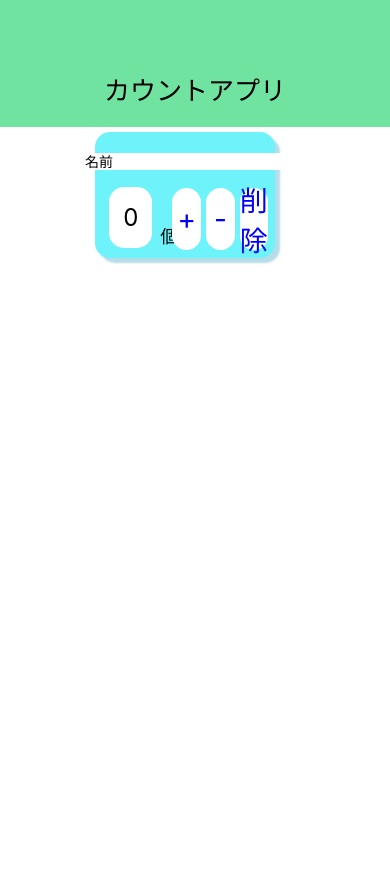
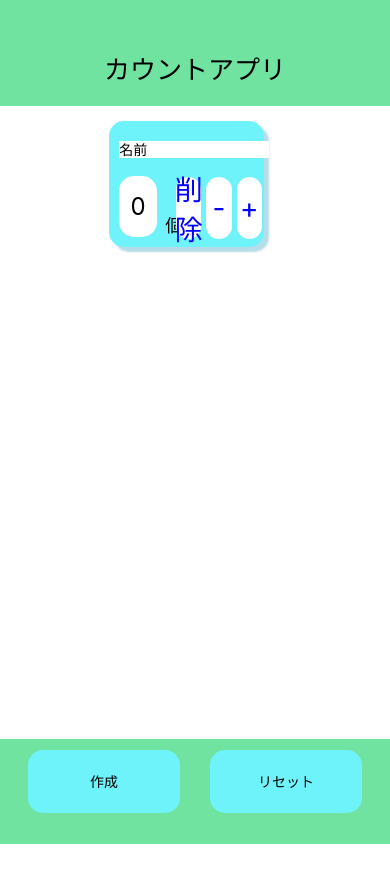
Before and after one commit to illionillion/multiCountApp, a React Native app: screen / in a window 390 px wide. Shown: the top 882 px of the page. After the commit the page ends 844 px from the top, so only its background shows below. Built offline with nearby package versions, Linux system fonts and the light colour scheme.

Commit message:
コンポーネント化、カウンター増やすところまで行った。スクロールできない

```diff
--- a/App.tsx
+++ b/App.tsx
@@ -1,15 +1,28 @@
-import { StatusBar } from 'expo-status-bar';
-import { StyleSheet, Text, View, Button } from 'react-native';
+import { StyleSheet, Text, View, ScrollView, Button } from 'react-native';
 import Counter from './components/Counter';
 import Header from './components/Header';
+import Footer from './components/Footer';
+import { useState } from 'react';
 
 export default function App() {
+  const [num, setNum] = useState(1)
+  const [counter, setCounter] = useState([0])
+  const addCounter = () => {
+    if(num > 3)return
+    setNum(prev => prev + 1)
+    setCounter([...counter, num])
+    // console.log(num);
+    // console.log(counter);
+  }
   return (
     <View style={styles.container}>
       <Header/>
       <View style = {styles.mainContainer}>
-        <Counter/>
+        {/* <ScrollView style = {styles.scroll}> */}
+          {counter.map((e)=>(<Counter key={e} />))}
+        {/* </ScrollView> */}
       </View>
+      <Footer events = {{addCounter}}/>
     </View>
   );
 }
@@ -19,9 +32,15 @@ const styles = StyleSheet.create({
     flex: 1,
     backgroundColor: '#fff',
     alignItems: 'center',
+    flexDirection:'column',
   },
   mainContainer: {
-    height: '100%',
-    marginTop:5,
+    flex:6,
+    overflow:'scroll',
+    // flexDirection:'row',
+  },
+  scroll:{
+    // width:'100%',
+    flex:1
   }
 });
--- /dev/null
+++ b/components/ButtonContainer.tsx
@@ -0,0 +1,25 @@
+import { StyleSheet, View, } from "react-native";
+import { PlusButton, MinusButton, DeleteButton } from "./CountButton";
+
+const ButtonContainer = ({events}:any):JSX.Element => {
+    return(
+        <View style = {styles.buttonContainer}>
+            <DeleteButton/>
+            <MinusButton event = {events.Minus}/>
+            <PlusButton event = {events.Plus}/>
+        </View>
+    )
+}
+
+const styles = StyleSheet.create({
+    buttonContainer:{
+        flex: 2,
+        flexDirection:"row",
+        justifyContent:"center",
+        textAlign:"center",
+        alignItems:"center",
+        marginLeft: 18,
+    },
+})
+
+export default ButtonContainer
--- /dev/null
+++ b/components/CountButton.tsx
@@ -0,0 +1,45 @@
+import { StyleSheet, Text, TouchableOpacity } from "react-native";
+
+const PlusButton = ({event}:any):JSX.Element => {
+
+    return (
+        <TouchableOpacity style = {styles.button} onPress = {event}>
+            <Text style = {styles.buttonText}>+</Text>
+        </TouchableOpacity>
+    )
+}
+const MinusButton = ({event}:any):JSX.Element => {
+
+    return (
+        <TouchableOpacity style = {styles.button} onPress = {event}>
+            <Text style = {styles.buttonText}>-</Text>
+        </TouchableOpacity>
+    )
+}
+const DeleteButton = ({event}:any):JSX.Element => {
+
+    return (
+        <TouchableOpacity style = {styles.button}>
+            <Text style = {styles.buttonText}>削除</Text>
+        </TouchableOpacity>
+    )
+}
+
+const styles = StyleSheet.create({
+    button: {
+        justifyContent:"center",
+        textAlign:"center",
+        alignItems:"center",
+        borderRadius:15,
+        width: '30%',
+        height: '80%',
+        marginRight: 5,
+        backgroundColor: '#ffffff',
+    },
+    buttonText: {
+        color: 'blue',
+        fontSize: 28,
+    }
+})
+
+export {PlusButton, MinusButton, DeleteButton}
--- /dev/null
+++ b/components/CountNumber.tsx
@@ -0,0 +1,42 @@
+import { StyleSheet, View, Text } from "react-native";
+
+const CountNumber = ({count}:any):JSX.Element => {
+    return (
+        <View style = {styles.countNumberContainer}>
+            <View style = {styles.countNumber}>
+                <Text style = {styles.countNumberText}>
+                    {count}
+                </Text>
+            </View>
+            <Text style = {styles.countText}>個</Text>
+        </View>
+    )
+}
+
+const styles = StyleSheet.create({
+    countNumberContainer: {
+        flex: 1,
+        flexDirection: "row",
+        alignItems:"flex-end",
+        marginTop:0,
+        marginStart:10,
+        marginBottom: 10,
+    },
+    countNumber: {
+        width:'90%',
+        height: '90%',
+        backgroundColor: '#ffffff',
+        justifyContent:"center",
+        alignItems:"center",
+        borderRadius: 15,
+    },
+    countNumberText:{
+        fontSize: 24
+    },
+    countText:{
+        fontSize: 18,
+        marginStart:8
+    }
+})
+
+export default CountNumber
--- a/components/Counter.tsx
+++ b/components/Counter.tsx
@@ -1,7 +1,9 @@
 import { useState } from "react";
-import { StyleSheet, View, Text, TextInput, Button, TouchableOpacity } from "react-native";
+import { StyleSheet, View } from "react-native";
+import CounterName from "./CounterName";
+import CounterMain from "./CounterMain";
 
-const Counter = () => {
+const Counter = ():JSX.Element => {
 
     const [count, setCount] = useState(0)
 
@@ -15,32 +17,8 @@ const Counter = () => {
 
     return (
         <View style = {styles.counterContainer}>
-            <View style = {styles.counterNameContainer}>
-                <View style  = {styles.counterName}>
-                    <TextInput style = {{}} placeholder = "名前"/>
-                </View>
-            </View>
-            <View style = {styles.counterMain}>
-                <View style = {styles.countNumberContainer}>
-                    <View style = {styles.countNumber}>
-                        <Text style = {{fontSize: 24}}>
-                            {count}
-                        </Text>
-                    </View>
-                    <Text style = {{fontSize: 18, marginStart:8}}>個</Text>
-                </View>
-                <View style = {styles.buttonContainer}>
-                    <TouchableOpacity style = {styles.button} onPress = {Plus}>
-                        <Text style = {styles.buttonText}>+</Text>
-                    </TouchableOpacity>
-                    <TouchableOpacity style = {styles.button} onPress = {Minus}>
-                        <Text style = {styles.buttonText}>-</Text>
-                    </TouchableOpacity>
-                    <TouchableOpacity style = {styles.button}>
-                        <Text style = {styles.buttonText}>削除</Text>
-                    </TouchableOpacity>
-                </View>
-            </View>
+            <CounterName/>
+            <CounterMain props={{count, Minus, Plus}}/>
         </View>
     )
 }
@@ -48,10 +26,10 @@ const Counter = () => {
 const styles = StyleSheet.create({
     counterContainer: {
       width: '90%',
-      height: '15%',
+      height: '20%',
       backgroundColor: '#6EF3FA',
       justifyContent: 'center',
-      alignItems: 'center',
+      alignItems: 'flex-start',
       borderRadius: 15,
       shadowColor: "lightblue",
       shadowOffset: {
@@ -60,62 +38,9 @@ const styles = StyleSheet.create({
       },
       shadowRadius: 2,
       shadowOpacity: 0.9,
-      flexDirection: "column"
+      flexDirection: "column",
+      marginTop:15,
     },
-    counterNameContainer: {
-        // width: '100%',
-        flex: 1,
-        marginTop: 10,
-        justifyContent: 'center',
-        // alignItems:"flex-start",
-        // textAlign:"left",
-    },
-    counterName: {
-        width: 200,
-        // width: '40%',
-        backgroundColor: '#ffffff',
-    },
-    counterMain: {
-        flex: 2,
-        flexDirection: "row",
-    },
-    countNumberContainer: {
-        flex: 1,
-        flexDirection: "row",
-        alignItems:"flex-end",
-        marginTop:0,
-        marginStart:10,
-        marginBottom: 10,
-    },
-    countNumber: {
-        width:'90%',
-        height: '90%',
-        backgroundColor: '#ffffff',
-        justifyContent:"center",
-        alignItems:"center",
-        borderRadius: 15,
-    },
-    buttonContainer:{
-        flex: 2,
-        flexDirection:"row",
-        justifyContent:"center",
-        textAlign:"center",
-        alignItems:"center",
-        marginLeft: 18,
-    },
-    button: {
-        justifyContent:"center",
-        textAlign:"center",
-        alignItems:"center",
-        borderRadius:15,
-        width: '30%',
-        height: '80%',
-        marginRight: 5,
-        backgroundColor: '#ffffff',
-    },
-    buttonText: {
-        color: 'blue',
-        fontSize: 28,
-    }
+
 });
 export default Counter
--- /dev/null
+++ b/components/CounterMain.tsx
@@ -0,0 +1,23 @@
+import { StyleSheet, View } from "react-native";
+import CountNumber from "./CountNumber";
+import ButtonContainer from "./ButtonContainer";
+
+const CounterMain = ({props}:any):JSX.Element => {
+    const Minus = props.Minus
+    const Plus = props.Plus
+    return(
+        <View style = {styles.counterMain}>
+            <CountNumber count = {props.count}/>
+            <ButtonContainer events = {{Minus, Plus}} />
+        </View>
+    )
+}
+
+const styles = StyleSheet.create({
+    counterMain: {
+        flex: 2,
+        flexDirection: "row",
+    },
+})
+
+export default CounterMain
--- /dev/null
+++ b/components/CounterName.tsx
@@ -0,0 +1,26 @@
+import { StyleSheet, View, TextInput, } from "react-native";
+
+const CounterName = ():JSX.Element => {
+
+    return (
+        <View style = {styles.counterNameContainer}>
+            <View style  = {styles.counterName}>
+                <TextInput placeholder = "名前"/>
+            </View>
+        </View>
+    )
+}
+
+const styles = StyleSheet.create({
+    counterNameContainer: {
+        flex: 1,
+        marginTop: 10,
+        marginLeft:10,
+        justifyContent: 'center',
+    },
+    counterName: {
+        width: 150,
+        backgroundColor: '#ffffff',
+    },
+})
+export default CounterName
--- /dev/null
+++ b/components/Footer.tsx
@@ -0,0 +1,46 @@
+import { StyleSheet, View, Text, TouchableOpacity } from "react-native";
+
+const Footer = ({events}:any):JSX.Element => {
+    const add = events.addCounter
+    return(
+        <View style = {styles.footerContainer}>
+            <TouchableOpacity onPress={add} style={styles.footerButton}>
+                <Text>作成</Text>
+            </TouchableOpacity>
+            <TouchableOpacity style={styles.footerButton}>
+                <Text>リセット</Text>
+            </TouchableOpacity>
+        </View>
+    )
+}
+
+const styles = StyleSheet.create({
+    footerContainer:{
+        width: '100%',
+        height:'15%',
+        flex:1,
+        textAlign:"center",
+        alignItems:"center",
+        justifyContent:"center",
+        backgroundColor: '#6FE39F',
+        flexDirection:"row",
+        paddingLeft:5,
+        paddingRight:5,
+    },
+    footerButton:{
+        textAlign:"center",
+        alignItems:"center",
+        justifyContent:"center",
+        width:'40%',
+        height:'60%',
+        backgroundColor:'#6EF3FA',
+        marginTop:0,
+        marginBottom:20,
+        marginRight:15,
+        marginLeft:15,
+        borderRadius:15,
+
+    }
+})
+
+export default Footer
--- a/components/Header.tsx
+++ b/components/Header.tsx
@@ -1,7 +1,6 @@
-import { useState } from "react";
-import { StyleSheet, View, Text, TextInput, Button, TouchableOpacity } from "react-native";
+import { StyleSheet, View, Text } from "react-native";
 
-const Header = () => {
+const Header = ():JSX.Element => {
     return (
         <View style = {styles.headerContainer}>
             <Text style = {styles.headerText}>カウントアプリ</Text>
@@ -13,6 +12,7 @@ const styles = StyleSheet.create({
     headerContainer: {
         width: '100%',
         height:'15%',
+        flex: 1,
         textAlign:"center",
         alignItems:"center",
         justifyContent:"flex-end",
```
